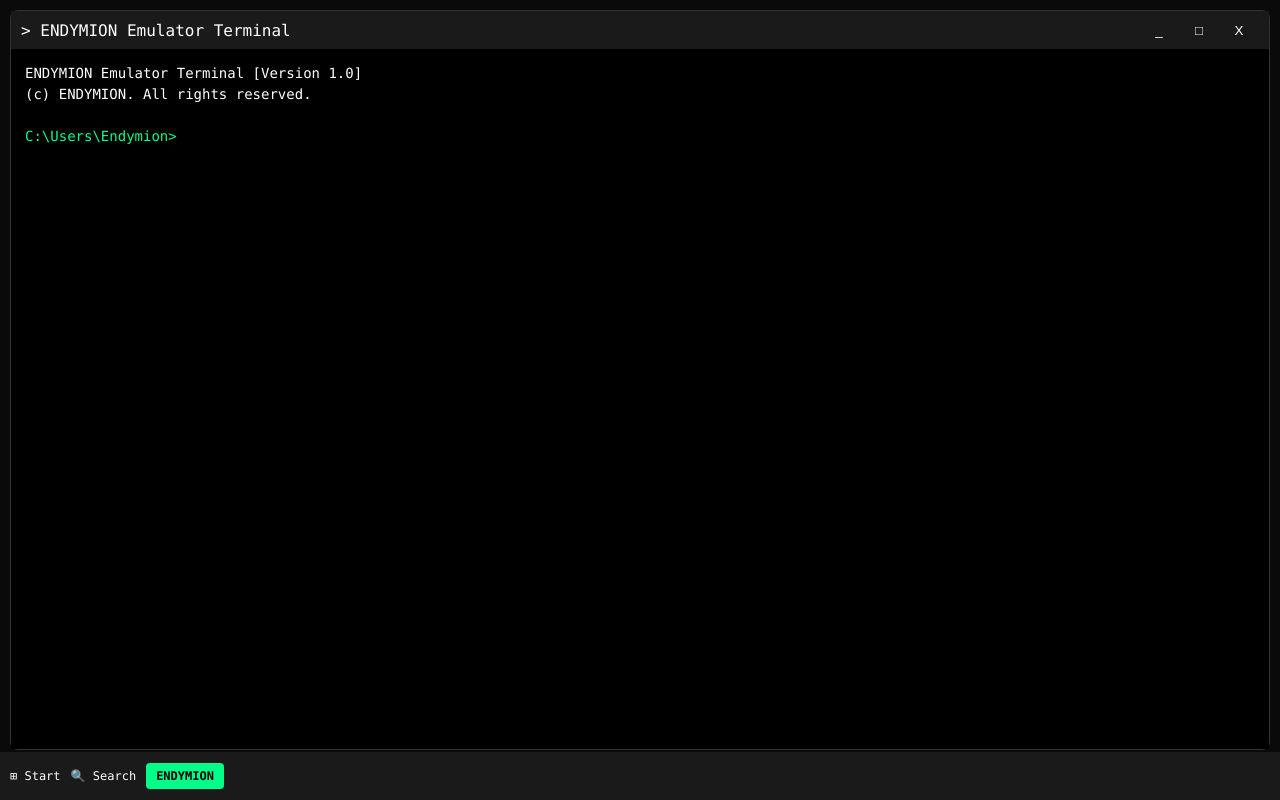
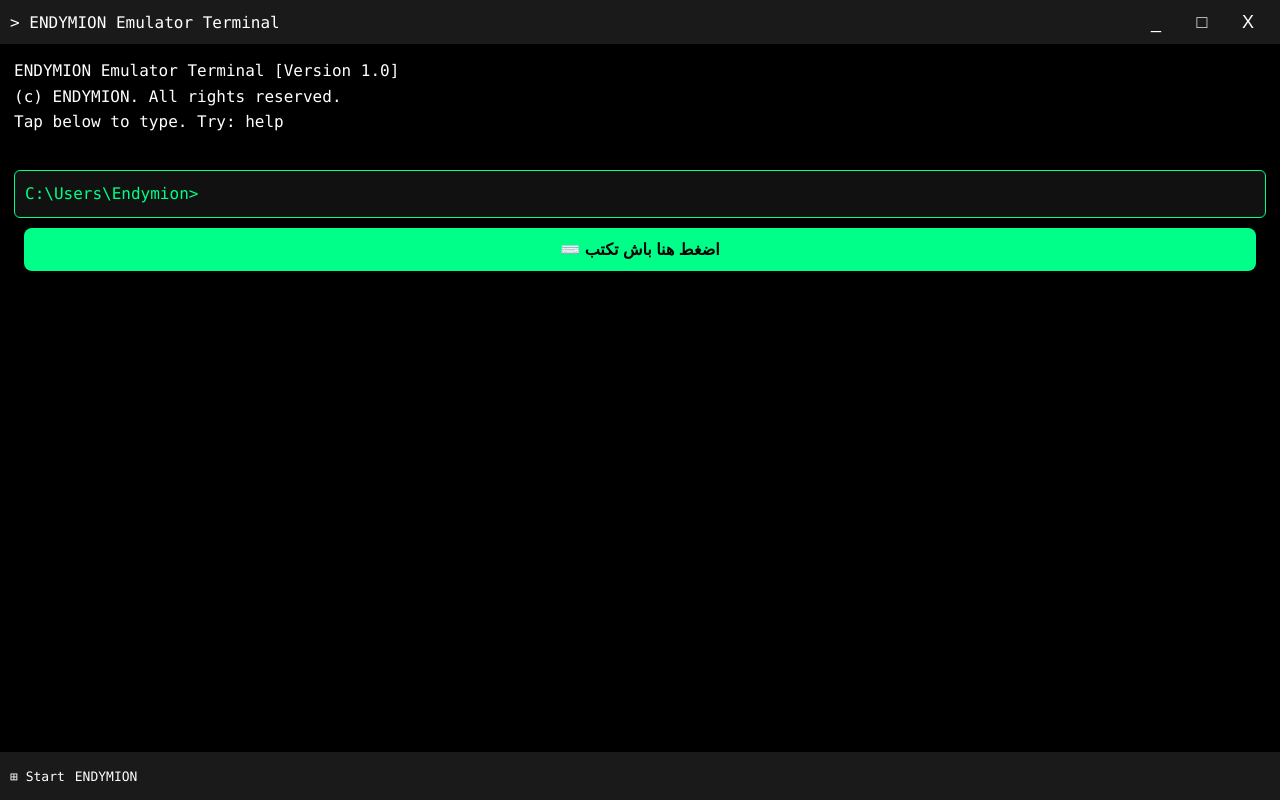
Before and after one commit to ysouyah1/ENDYMION, a plain HTML site: page index.html in a window 1280 px wide. Drawn offline with Linux system fonts and the light colour scheme.

Commit message:
Update index.html

```diff
--- a/index.html
+++ b/index.html
@@ -2,38 +2,43 @@
 <html>
 <head>
 <meta charset="UTF-8">
+<meta name="viewport" content="width=device-width, initial-scale=1.0">
 <title>ENDYMION Emulator Terminal</title>
 <style>
 *{margin:0;padding:0;box-sizing:border-box}
-body{background:#0a0a0a;font-family:Consolas,monospace;overflow:hidden;height:100vh}
-.window{position:fixed;inset:10px 10px 50px 10px;background:#000;border:1px solid #333;border-radius:8px;display:flex;flex-direction:column}
-.titlebar{background:#1a1a1a;color:#fff;height:38px;display:flex;align-items:center;justify-content:space-between;padding:0 10px}
-.win-btns{display:flex}
-.win-btns button{width:40px;height:38px;background:none;border:none;color:#fff;cursor:pointer}
-.win-btns button:hover{background:#333}
-.close:hover{background:#e81123!important}
-.terminal{flex:1;background:#000;color:#fff;padding:14px;overflow-y:auto;font-size:14px;line-height:1.5}
-.line{white-space:pre-wrap}
+body{background:#000;font-family:Consolas,monospace;height:100vh;overflow:hidden}
+.window{position:fixed;inset:0 0 0 0;background:#000;display:flex;flex-direction:column}
+.titlebar{background:#1a1a1a;color:#fff;height:44px;display:flex;align-items:center;justify-content:space-between;padding:0 10px;flex-shrink:0}
+.win-btns{display:flex;gap:2px}
+.win-btns button{width:44px;height:44px;background:none;border:none;color:#fff;font-size:18px;cursor:pointer}
+.win-btns button:active{background:#333}
+.close:active{background:#e81123!important}
+.terminal{flex:1;background:#000;color:#fff;padding:14px;overflow-y:auto;font-size:16px;line-height:1.6}
+.line{white-space:pre-wrap;word-break:break-word}
 .prompt{color:#00ff88}
-.input-line{display:flex}
-.input-line input{flex:1;background:none;border:none;outline:none;color:#fff;font-family:inherit;font-size:14px}
-.taskbar{position:fixed;bottom:0;left:0;right:0;height:48px;background:#1a1a1a;display:flex;align-items:center;padding:0 10px;gap:10px;color:#fff;font-size:12px}
-#cursor{position:fixed;pointer-events:none;z-index:9999;font-size:22px;color:#000;text-shadow:0 0 2px #fff;display:none}
+#out{margin-bottom:10px}
+.input-line{display:flex;align-items:center;background:#111;border:1px solid #00ff88;border-radius:6px;padding:10px;margin-top:10px}
+.input-line input{flex:1;background:none;border:none;outline:none;color:#fff;font-family:inherit;font-size:18px;min-width:0}
+.kb-btn{background:#00ff88;color:#000;border:none;padding:12px 14px;border-radius:8px;font-weight:bold;font-size:16px;margin:10px;cursor:pointer;width:calc(100% - 20px)}
+.taskbar{height:48px;background:#1a1a1a;display:flex;align-items:center;padding:0 10px;gap:10px;color:#fff;font-size:13px;flex-shrink:0}
 </style>
 </head>
 <body>
 <div class="window" id="win">
-<div class="titlebar"><div><span>&gt;</span> ENDYMION Emulator Terminal</div><div class="win-btns"><button onclick="minWin()">_</button><button onclick="maxWin()">□</button><button class="close" onclick="closeWin()">X</button></div></div>
-<div class="terminal" id="term">
+<div class="titlebar"><div>&gt; ENDYMION Emulator Terminal</div><div class="win-btns"><button onclick="minWin()">_</button><button onclick="maxWin()">□</button><button class="close" onclick="closeWin()">X</button></div></div>
+<div class="terminal" id="term" onclick="focusIn()">
 <div class="line">ENDYMION Emulator Terminal [Version 1.0]</div>
-<div class="line">(c) ENDYMION. All rights reserved.</div><br>
+<div class="line">(c) ENDYMION. All rights reserved.</div>
+<div class="line">Tap below to type. Try: help</div><br>
 <div id="out"></div>
-<div class="input-line"><span class="prompt">C:\Users\Endymion&gt;&nbsp;</span><input id="inp" autofocus></div>
-</div></div>
-<div class="taskbar"><div>⊞ Start</div><div>🔍 Search</div><div style="background:#00ff88;color:#000;padding:6px 10px;border-radius:4px;font-weight:bold">ENDYMION</div><div style="margin-left:auto" id="time"></div></div>
-<div id="cursor">➤</div>
+<div class="input-line"><span class="prompt">C:\Users\Endymion&gt;&nbsp;</span><input id="inp" type="text" enterkeyhint="go" autocomplete="off" autocapitalize="off"></div>
+<button class="kb-btn" onclick="focusIn()">⌨️ اضغط هنا باش تكتب</button>
+</div>
+<div class="taskbar"><div>⊞ Start</div><div>ENDYMION</div><div style="margin-left:auto" id="time"></div></div>
+</div>
 <script>
 let out=document.getElementById('out'),inp=document.getElementById('inp'),term=document.getElementById('term');
+function focusIn(){inp.focus();inp.click();}
 function print(t){let d=document.createElement('div');d.className='line';d.textContent=t;out.appendChild(d);term.scrollTop=term.scrollHeight;}
 function cmd(c){
 let a=c.trim().toLowerCase();
@@ -51,7 +56,12 @@ else if(a.startsWith('endy scan'))print('[*] Scanning '+(c.split(' ')[2]||'targe
 else if(a==='exit')print('Click X to close.');
 else print("'"+c+"' not recognized.');
 }
-inp.addEventListener('keydown',e=>{if(e.key==='Enter'){cmd(inp.value);inp.value='';}});
-function minWin(){document.getElementById('win').style.display='none';}
-function maxWin(){let w=document.getElementById('win');w.style.inset=w.style.inset==='0px'?'10px 10px 50px 10px':'0px';}
-function closeWin(){document.getElementById('win').innerHTML='<div style="color:#fff;padding:30px;text-align:center">ENDYMION closed<br><br><button onclick="location.reload()">Reopen</button></div>';}
+inp.addEventListener('keydown',e=>{if(e.key==='Enter'){cmd(inp.value);inp.value='';setTimeout(()=>inp.focus(),50);}});
+function minWin(){document.getElementById('win').style.display='none';setTimeout(()=>{document.getElementById('win').style.display='flex';},800);}
+function maxWin(){alert('Fullscreen OK');}
+function closeWin(){if(confirm('Close ENDYMION?')){document.getElementById('win').innerHTML='<div style="color:#fff;padding:40px;text-align:center">ENDYMION closed<br><br><button onclick="location.reload()" style="padding:12px 20px">Reopen</button></div>';}}
+setInterval(()=>{document.getElementById('time').textContent=new Date().toLocaleTimeString();},1000);
+window.onload=()=>{setTimeout(()=>inp.focus(),500);};
+</script>
+</body>
+</html>
```
